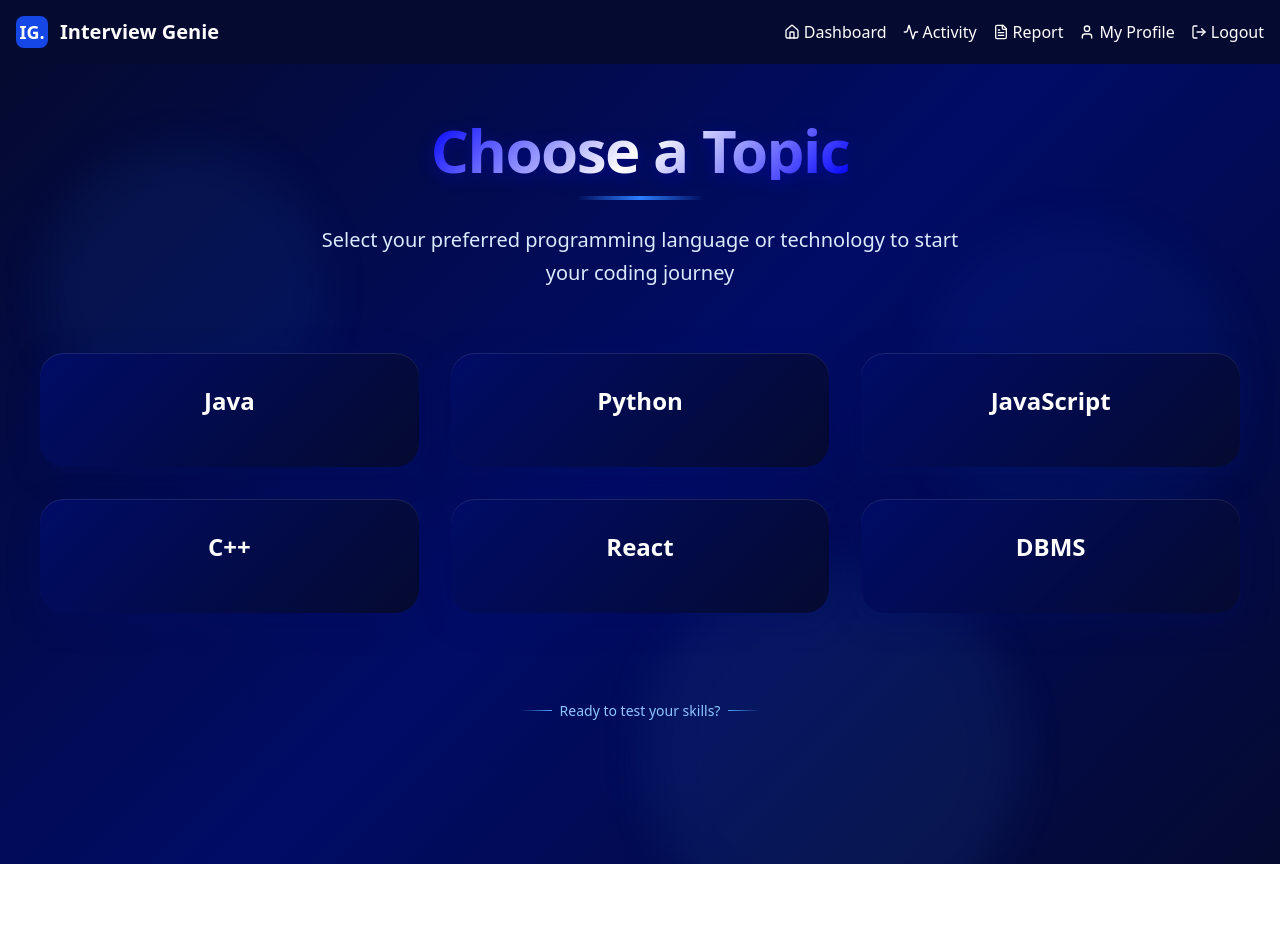
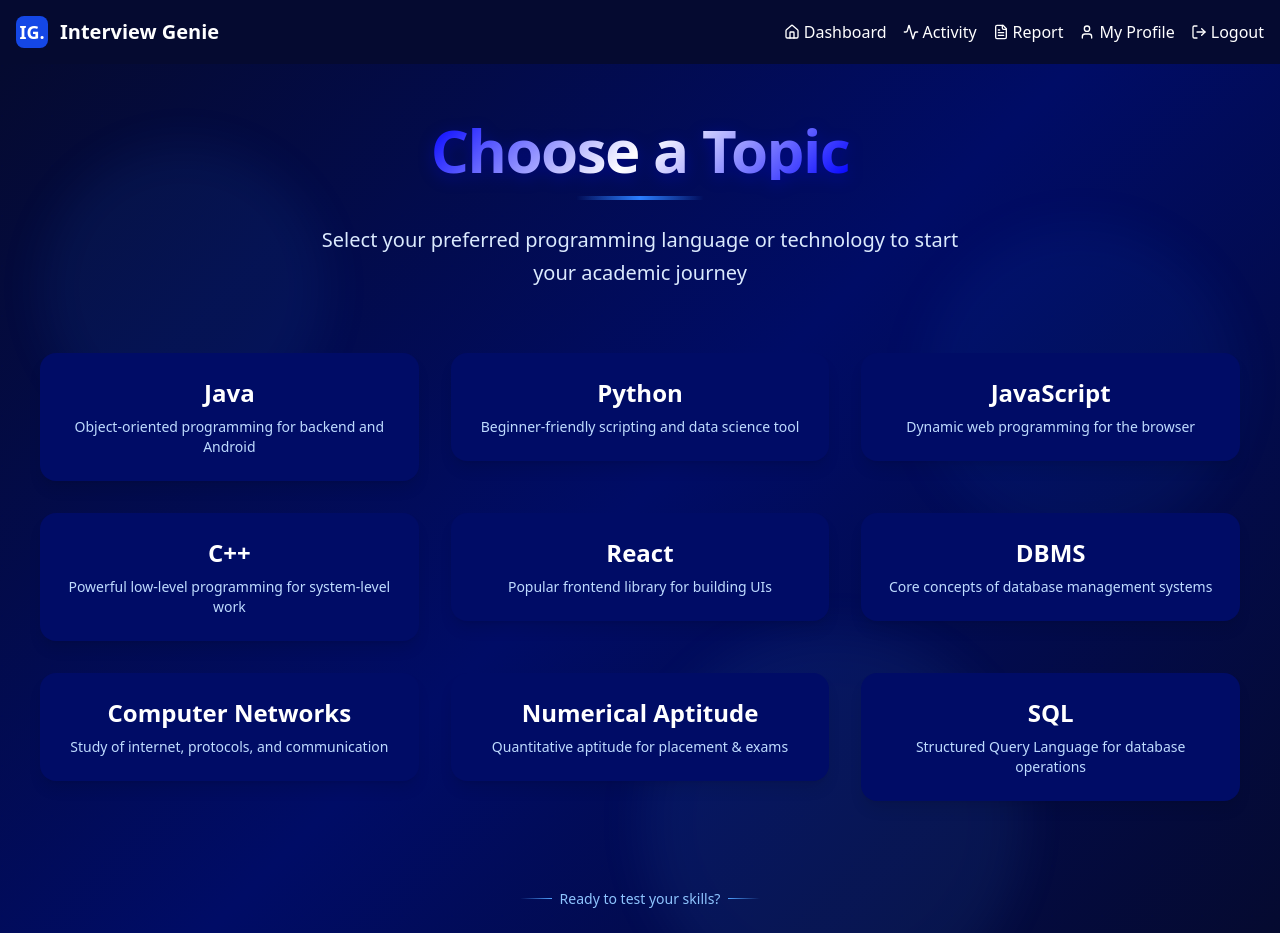
Before and after one commit to sannya07/Iterview-Genie, a React (Vite) app in the folder frontend/: page /home in a window 1280 px wide. Before the commit the page ends 864 px from the top, so only its background shows below. Built offline with nearby package versions, Linux system fonts and the light colour scheme; sample sign-in values are in the browser's storage.

Commit message:
added des

```diff
--- a/frontend/src/components/TopicCard.jsx
+++ b/frontend/src/components/TopicCard.jsx
@@ -1,7 +1,7 @@
 import React from 'react';
 import { useNavigate } from 'react-router-dom';
 
-const TopicCard = ({ topic }) => {
+const TopicCard = ({ topic, description }) => {
   const navigate = useNavigate();
 
   const handleClick = () => {
@@ -11,39 +11,10 @@ const TopicCard = ({ topic }) => {
   return (
     <div
       onClick={handleClick}
-      className="group cursor-pointer relative overflow-hidden rounded-3xl shadow-xl p-8 text-center transition-all duration-500 ease-in-out transform hover:scale-[1.02] hover:-translate-y-2"
-      style={{
-        background: 'linear-gradient(135deg, #000C66 0%, #050A30 100%)',
-        boxShadow: '0 8px 32px rgba(0, 12, 102, 0.3), inset 0 1px 0 rgba(255, 255, 255, 0.1)'
-      }}
+      className="cursor-pointer bg-[#000C66] hover:bg-[#0000FF] border-white text-white rounded-2xl shadow-lg p-6 text-center transition duration-300 ease-in-out transform hover:scale-105"
     >
-      {/* Glassmorphic overlay */}
-      <div className="absolute inset-0 bg-gradient-to-br from-white/10 to-transparent opacity-0 group-hover:opacity-100 transition-opacity duration-500"></div>
-
-      {/* Animated border glow */}
-      <div className="absolute inset-0 rounded-3xl opacity-0 group-hover:opacity-100 transition-opacity duration-500"
-           style={{
-             background: 'linear-gradient(135deg, #0000FF, #000C66, #0000FF)',
-             padding: '2px',
-             WebkitMask: 'linear-gradient(#fff 0 0) content-box, linear-gradient(#fff 0 0)',
-             WebkitMaskComposite: 'xor',
-             maskComposite: 'exclude'
-           }}>
-      </div>
-
-      {/* Content */}
-      <div className="relative z-10">
-        <h2 className="text-2xl font-bold text-white group-hover:text-blue-100 transition-colors duration-300">
-          {topic}
-        </h2>
-
-        {/* Subtle accent line */}
-        <div className="w-0 group-hover:w-16 h-0.5 bg-gradient-to-r from-blue-400 to-blue-600 mx-auto mt-4 transition-all duration-500 ease-out"></div>
-      </div>
-
-      {/* Floating particles effect */}
-      <div className="absolute top-4 right-4 w-2 h-2 bg-blue-400 rounded-full opacity-0 group-hover:opacity-60 transition-all duration-700 group-hover:animate-pulse"></div>
-      <div className="absolute bottom-6 left-6 w-1 h-1 bg-blue-300 rounded-full opacity-0 group-hover:opacity-40 transition-all duration-500 delay-200"></div>
+      <h2 className="text-2xl font-semibold mb-2">{topic}</h2>
+      <p className="text-sm text-blue-200">{description}</p>
     </div>
   );
 };
--- a/frontend/src/pages/Home.jsx
+++ b/frontend/src/pages/Home.jsx
@@ -14,7 +14,17 @@ const Home = () => {
     }
   }, [navigate]);
 
-  const topics = ["Java", "Python", "JavaScript", "C++", "React", "DBMS"];
+  const topics = [
+    { name: "Java", desc: "Object-oriented programming for backend and Android" },
+    { name: "Python", desc: "Beginner-friendly scripting and data science tool" },
+    { name: "JavaScript", desc: "Dynamic web programming for the browser" },
+    { name: "C++", desc: "Powerful low-level programming for system-level work" },
+    { name: "React", desc: "Popular frontend library for building UIs" },
+    { name: "DBMS", desc: "Core concepts of database management systems" },
+    { name: "Computer Networks", desc: "Study of internet, protocols, and communication" },
+    { name: "Numerical Aptitude", desc: "Quantitative aptitude for placement & exams" },
+    { name: "SQL", desc: "Structured Query Language for database operations" },
+  ];
 
   return (
     <>
@@ -43,7 +53,6 @@ const Home = () => {
 
         {/* Main content */}
         <div className="relative z-10">
-          {/* Header section with enhanced styling */}
           <div className="text-center mb-16 pt-8">
             <div className="inline-block relative">
               <h1
@@ -58,17 +67,14 @@ const Home = () => {
               >
                 Choose a Topic
               </h1>
-
-              {/* Decorative underline */}
               <div className="w-32 h-1 bg-gradient-to-r from-transparent via-blue-500 to-transparent mx-auto"></div>
             </div>
 
             <p className="text-xl text-blue-100 mt-6 font-light max-w-2xl mx-auto leading-relaxed">
-              Select your preferred programming language or technology to start your coding journey
+              Select your preferred programming language or technology to start your academic journey
             </p>
           </div>
 
-          {/* Cards grid with enhanced container */}
           <div className="max-w-7xl mx-auto">
             <div className="grid grid-cols-1 sm:grid-cols-2 lg:grid-cols-3 gap-8 px-4">
               {topics.map((topic, index) => (
@@ -80,13 +86,12 @@ const Home = () => {
                     animation: 'fadeInUp 0.6s ease-out forwards'
                   }}
                 >
-                  <TopicCard topic={topic} />
+                  <TopicCard topic={topic.name} description={topic.desc} />
                 </div>
               ))}
             </div>
           </div>
 
-          {/* Bottom decorative section */}
           <div className="mt-20 text-center">
             <div className="inline-flex items-center space-x-2 text-blue-300 text-sm font-medium">
               <div className="w-8 h-px bg-gradient-to-r from-transparent to-blue-400"></div>
```
